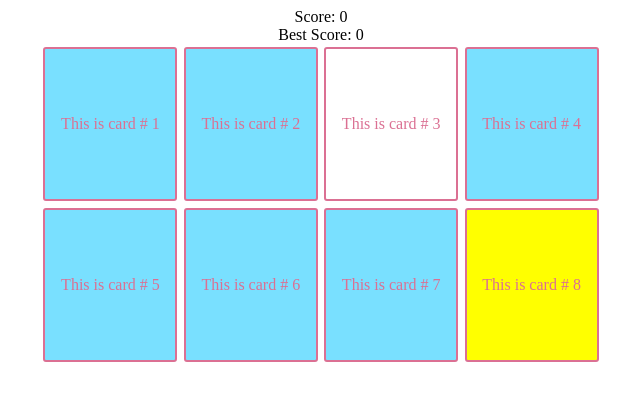
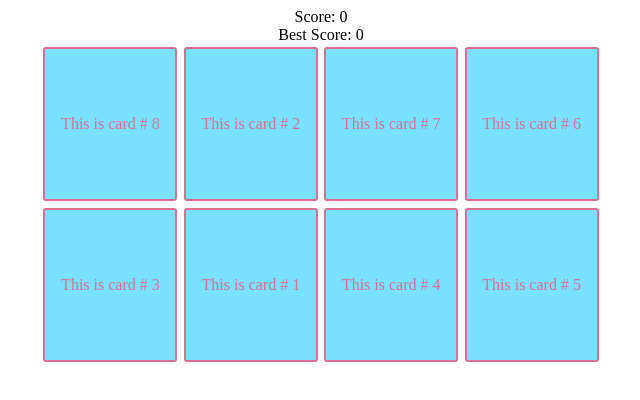
Before and after one commit to intGus/memory-game, a React (Vite) app: page / in a window 1280 px wide. Shown: the top 400 px of the page, without its empty margins (319-959 px from the left). Built offline with nearby package versions, Linux system fonts and the light colour scheme.

Commit message:
Update App to include a shuffler function for the cards

```diff
--- a/src/App.jsx
+++ b/src/App.jsx
@@ -1,14 +1,15 @@
 import { useState } from 'react'
 import Card from './components/Card'
 import Container from './components/Container'
+import { useEffect } from 'react'
 
 function App() {
   const [score, setScore] = useState({
     currentScore: 0,
     highScore: 0,
   })
-
   const [clickedCards, setClickedCards] = useState([])
+  const [shuffledArray, setShuffledArray] = useState([ 1,2,3,4,5,6,7,8 ])
 
   function updateCurrentScore() {
     setScore(prevCurrentScore => {
@@ -38,19 +39,28 @@ function App() {
     resetScore()
   }
 
+  useEffect(() => {
+    setShuffledArray([...shuffledArray].sort((a, b) => 0.5 - Math.random()));
+  }, [clickedCards])
+
+  const cards = shuffledArray.map((item) =>
+    <Card key={item.toString()} number={item} click={handleClick} />
+  )
+
   return (
     <div className="App">
       <div>Score: {score.currentScore}</div>
       <div>Best Score: {score.highScore}</div>
       <Container>
-        <Card number="1" click={handleClick} />
+        {cards}
+        {/* <Card number="1" click={handleClick} />
         <Card number="2" click={handleClick} />
         <Card color="white" number="3" click={handleClick} />
         <Card number="4" click={handleClick} />
         <Card number="5" click={handleClick} />
         <Card number="6" click={handleClick} />
         <Card number="7" click={handleClick} />
-        <Card color="yellow" number="8" click={handleClick} />
+        <Card color="yellow" number="8" click={handleClick} /> */}
       </Container>
     </div>
   )
```
